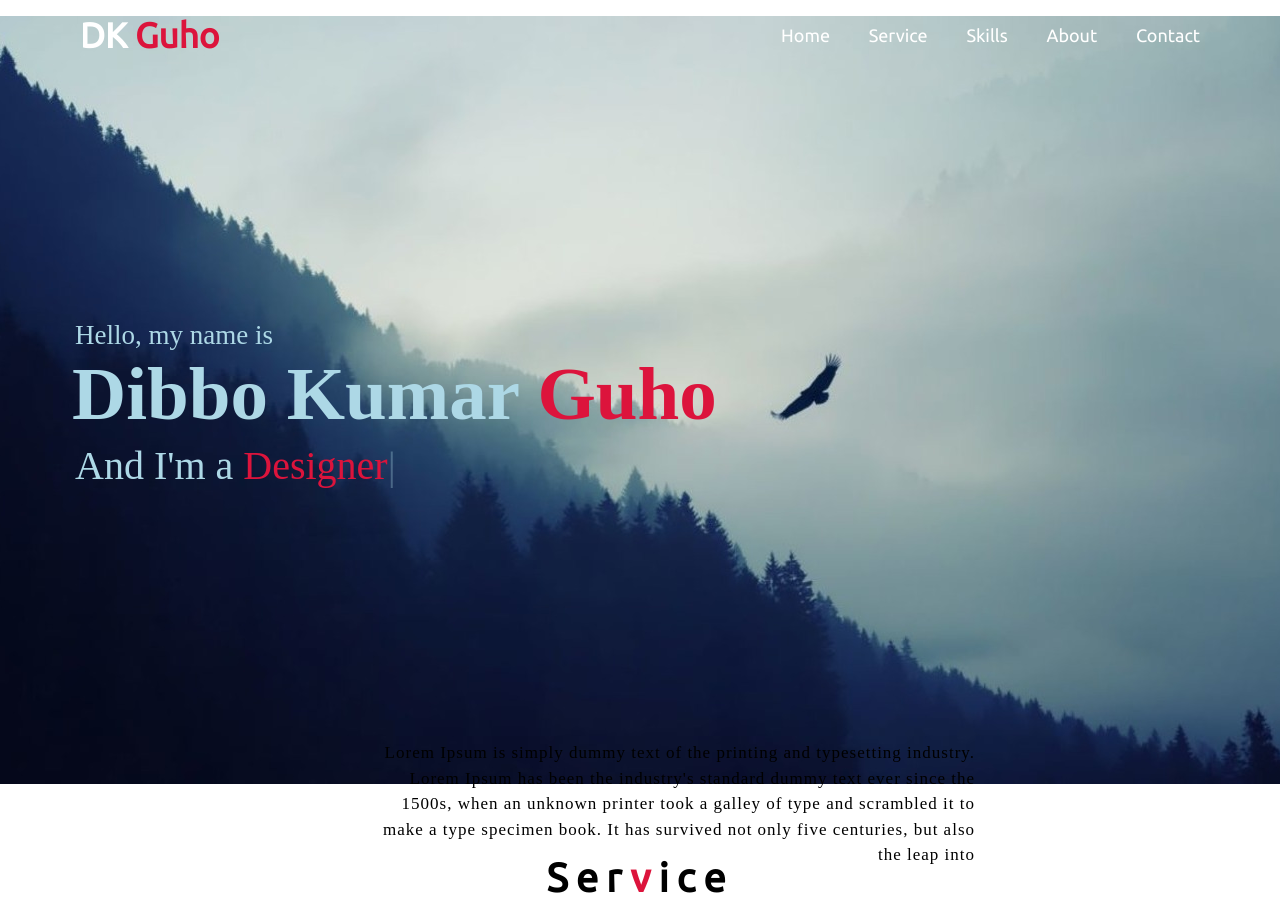
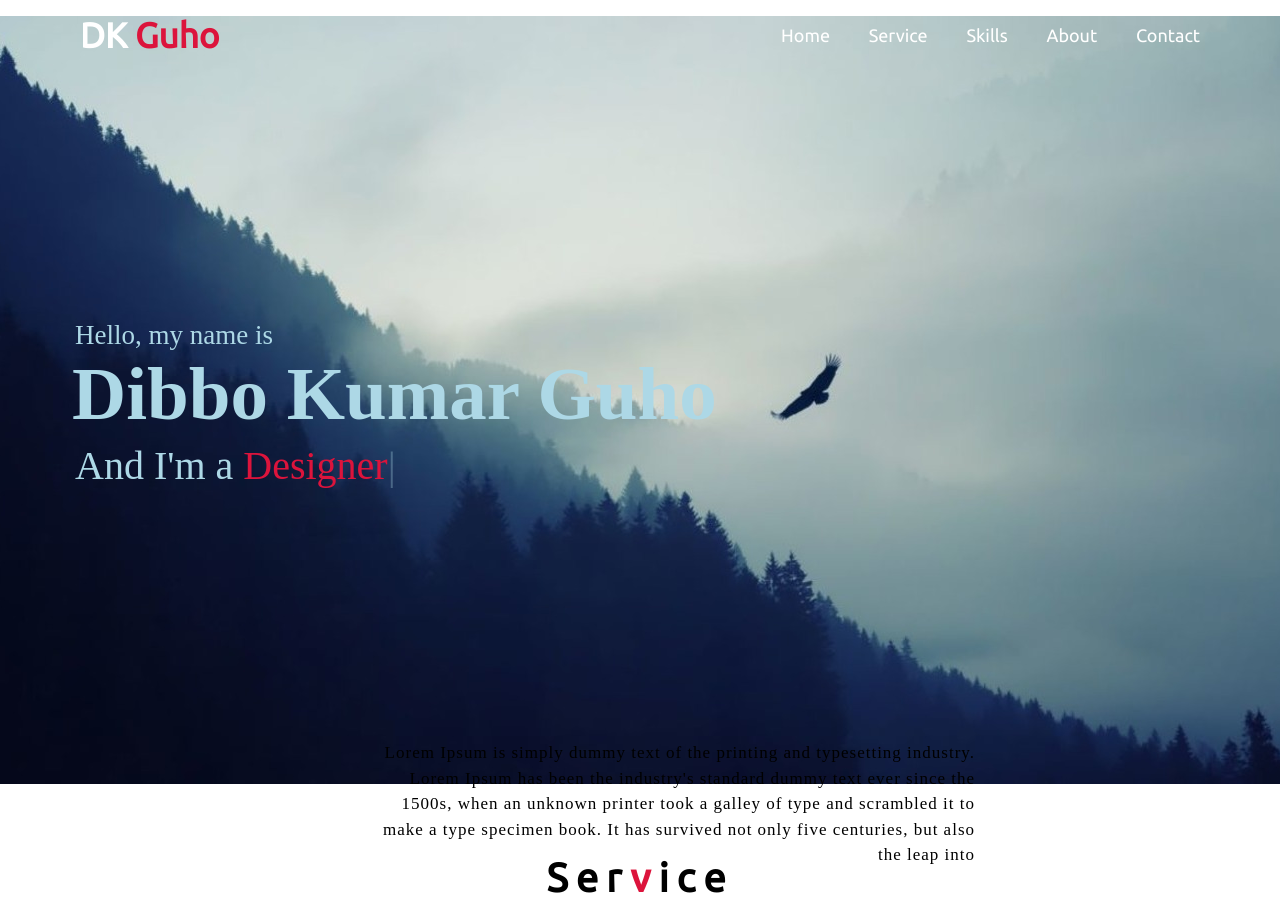
Before and after one commit to dkguho/portfolio, a plain HTML site: page index.html in a window 1280 px wide. Shown: the top 904 px of the page. Drawn offline with nearby package versions, Linux system fonts and the light colour scheme; a web font is replaced by a local one.

Commit message:
Update index.html

```diff
--- a/index.html
+++ b/index.html
@@ -65,7 +65,7 @@
 		<div class ="home-content">
 
 			<div class ="text-1" style="font-size:27px;"> Hello, my name is </div>
-			<div class ="text-2" style="font-size:75px; font-weight:600; margin-left:-3px;"> Dibbo Kumar <span style="color:crimson;"> Guho </span> </div>
+			<div class ="text-2" style="font-size:75px; font-weight:600; margin-left:-3px;"> Dibbo Kumar Guho </div>
 			<div class ="text-3" style="font-size:40px;margin:5px 0;"> And I'm a <span style="color:crimson;" class="typing"></span> </div>
 
 		</div>
```
